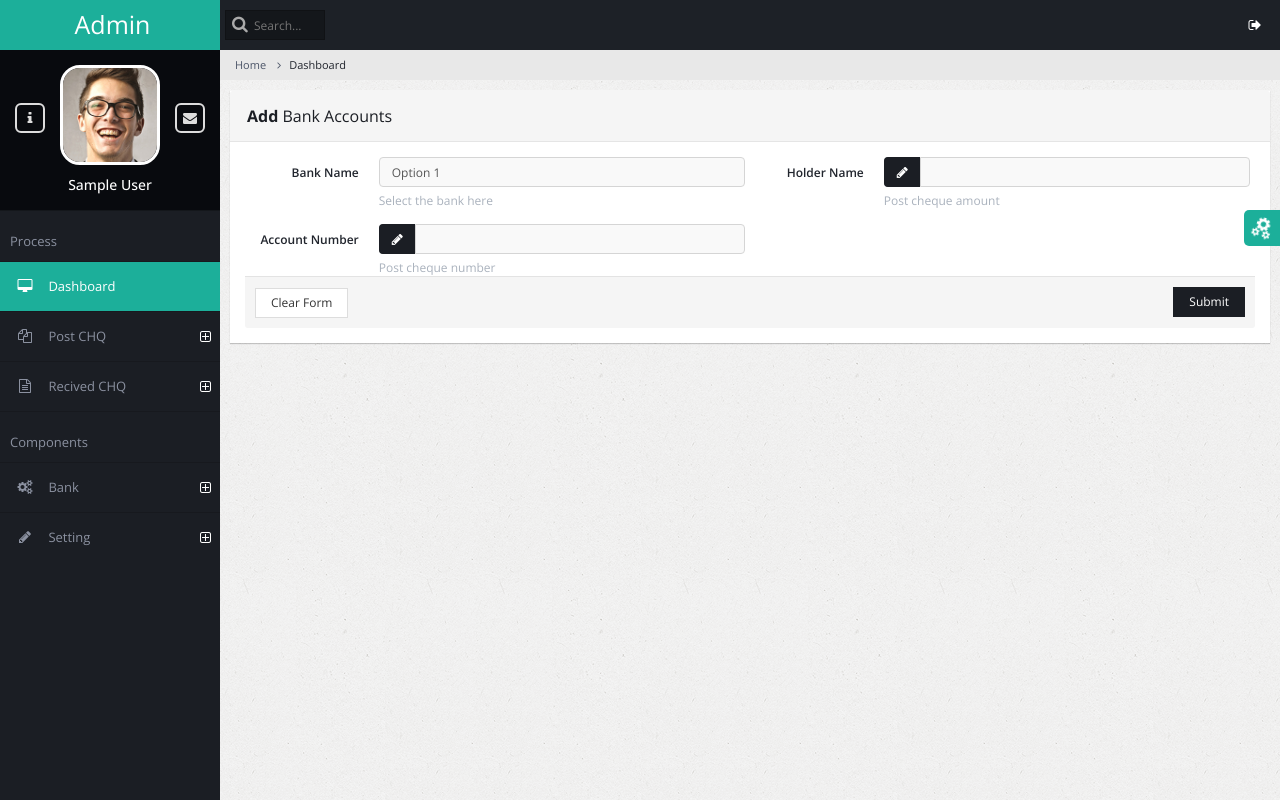
After one commit to delushaandelu/chq_mgt, a PHP site: page /bankac.php in a window 1280 px wide. The commit adds this page. Run offline with PHP 8.4, Linux system fonts and the light colour scheme; the visitor is signed in with stand-in values (Sample User, id 1).

Commit message:
add bank account completed

```diff
--- /dev/null
+++ b/bankac.php
@@ -0,0 +1,125 @@
+<!DOCTYPE html>
+<html lang="en">
+    <head>
+        <!-- META SECTION -->
+        <title>CHQ Manage</title>
+        <meta http-equiv="Content-Type" content="text/html; charset=utf-8" />
+        <meta http-equiv="X-UA-Compatible" content="IE=edge" />
+        <meta name="viewport" content="width=device-width, initial-scale=1" />
+
+        <link rel="icon" href="favicon.ico" type="image/x-icon" />
+        <!-- END META SECTION -->
+
+        <!-- CSS INCLUDE -->
+        <link rel="stylesheet" type="text/css" id="theme" href="css/theme-default.css"/>
+        <!-- EOF CSS INCLUDE -->
+    </head>
+    <body>
+         <!-- HEADER SECTION -->
+       <?php include("layouts/header.php");?>
+        <div class="page-content-wrap">
+            <div class="page-content-wrap">
+
+                    <div class="row">
+                        <div class="col-md-12">
+
+                            <form class="form-horizontal" method="POST">
+                            <div class="panel panel-default">
+                                <div class="panel-heading">
+                                    <h3 class="panel-title"><strong>Add</strong> Bank Accounts</h3>
+                                    <ul class="panel-controls">
+                                        <li></span></a></li>
+                                    </ul>
+                                </div>
+                                <div class="panel-body">
+
+                                    <div class="row">
+
+                                        <div class="col-md-6">
+
+                                            <div class="form-group">
+                                                <label class="col-md-3 control-label">Bank Name</label>
+                                                <div class="col-md-9">
+                                                    <select class="form-control select" name="bank">
+                                                        <option>Option 1</option>
+                                                        <option>Option 2</option>
+                                                        <option>Option 3</option>
+                                                        <option>Option 4</option>
+                                                        <option>Option 5</option>
+                                                    </select>
+                                                    <span class="help-block">Select the bank here</span>
+                                                </div>
+                                            </div>
+
+
+
+                                            <div class="form-group">
+                                                <label class="col-md-3 control-label">Account Number</label>
+                                                <div class="col-md-9">
+                                                    <div class="input-group">
+                                                        <span class="input-group-addon"><span class="fa fa-pencil"></span></span>
+                                                        <input type="text" name="account" class="form-control"/>
+                                                    </div>
+                                                    <span class="help-block">Post cheque number</span>
+                                                </div>
+                                            </div>
+
+                                        </div>
+                                        <div class="col-md-6">
+
+                                            <div class="form-group">
+                                                <label class="col-md-3 control-label">Holder Name</label>
+                                                <div class="col-md-9">
+                                                    <div class="input-group">
+                                                        <span class="input-group-addon"><span class="fa fa-pencil"></span></span>
+                                                        <input type="text" name="holderName" class="form-control"/>
+                                                    </div>
+                                                    <span class="help-block">Post cheque amount</span>
+                                                </div>
+                                            </div>
+
+                                </div>
+                                <div class="panel-footer">
+                                    <button class="btn btn-default">Clear Form</button>
+                                    <button class="btn btn-primary pull-right" name="submit">Submit</button>
+                                </div>
+                            </div>
+                            </form>
+                            <?php
+                                if(isset($_POST["submit"])){
+
+                                require ('layouts/database.php');
+
+                                $bank =$_POST['bank'];
+                                $account =$_POST['account'];
+                                $holderName =$_POST['holderName'];
+
+                                $sql="INSERT INTO bank_account (bank,account,holderName) VALUES ('$bank','$account','$holderName')";
+
+
+                                if (mysqli_query($db, $sql) === TRUE) {
+                                        echo'<script>';
+                                        echo"alert('SUCCESS | Cheque information added')";
+                                        echo'</script>';
+                                    } else {
+
+                                        echo'<script>';
+                                        echo"alert('Error in Submition')";
+                                        echo'</script>';
+
+                                    }
+
+                                    mysqli_close($db);
+                                }
+                            ?>
+                        </div>
+                    </div>
+
+                </div>
+         <!-- FOOTER SECTION -->
+
+        </div>
+         <!-- FOOTER SECTION -->
+        <?php include("layouts/footer.php"); ?>
+    </body>
+</html>
--- a/layouts/header.php
+++ b/layouts/header.php
@@ -55,7 +55,7 @@
                     <li class="xn-openable">
                         <a href="#"><span class="fa fa-cogs"></span> <span class="xn-text">Bank</span></a>
                         <ul>
-                            <li><a href="ui-widgets.html"><span class="fa fa-list-alt"></span> Manage Bank Accounts</a></li>
+                            <li><a href="bankac.php"><span class="fa fa-list-alt"></span> Manage Bank Accounts</a></li>
                             <li><a href="ui-elements.html"><span class="fa fa-cogs"></span> Manage Banks</a></li>
                             <li><a href="ui-buttons.html"><span class="fa fa-square-o"></span> View Info</a></li>
                             </ul>
```
